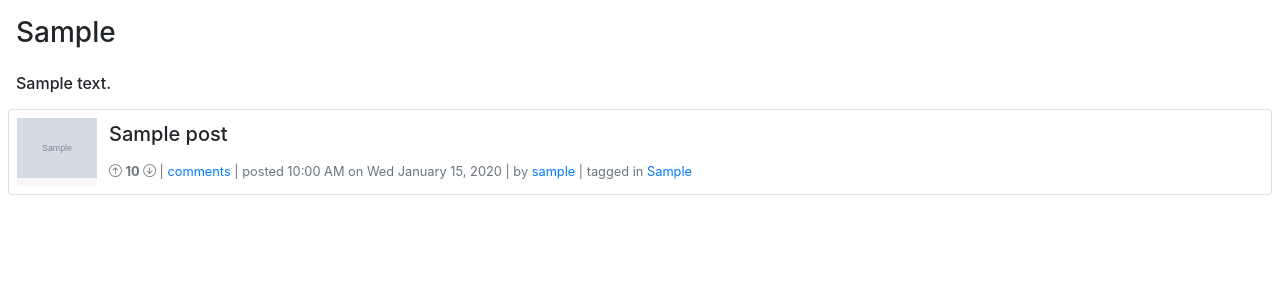
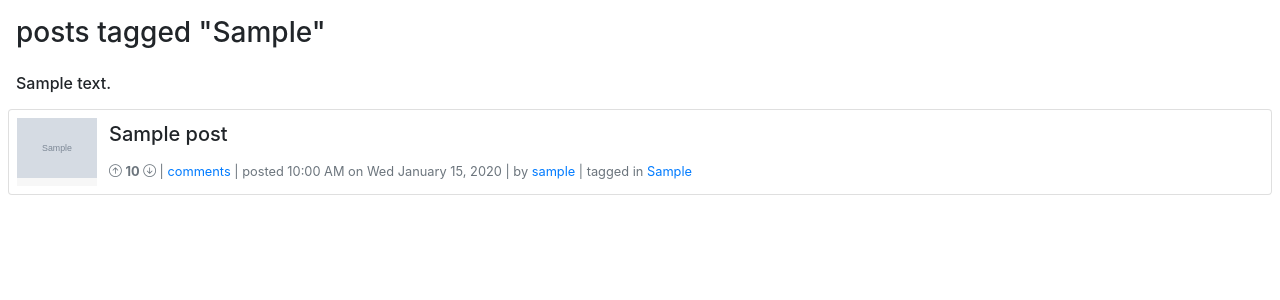
Before and after one commit to nico-martinucci/rebbit, a Flask app: a page that uses templates/tag_detail.html in a window 1280 px wide. Shown: the part 82-382 px from the top of the page. Run offline with Flask 3, Linux system fonts and the light colour scheme; tables that the repository leaves empty hold one stand-in row (values such as "Sample post"); grey boxes marked "Sample" are stand-in pictures; some libraries are stand-ins or nearby versions.

Commit message:
update template headers

```diff
--- a/templates/tag_detail.html
+++ b/templates/tag_detail.html
@@ -4,7 +4,7 @@
 
 {% block content %}
 
-<h3 class="m-2 p-2">{{tag.tag}}</h3>
+<h3 class="m-2 p-2">posts tagged "{{tag.tag}}"</h3>
 <h6 class="m-2 p-2">{{tag.description}}</h6>
 
 <section>
--- a/templates/user.html
+++ b/templates/user.html
@@ -4,7 +4,7 @@
 
 {% block content %}
 
-<h3 class="m-2 p-2">{{user.username}}</h3>
+<h3 class="m-2 p-2">posts by {{user.username}}</h3>
 
 <section>
     {% for post in posts %}
```
